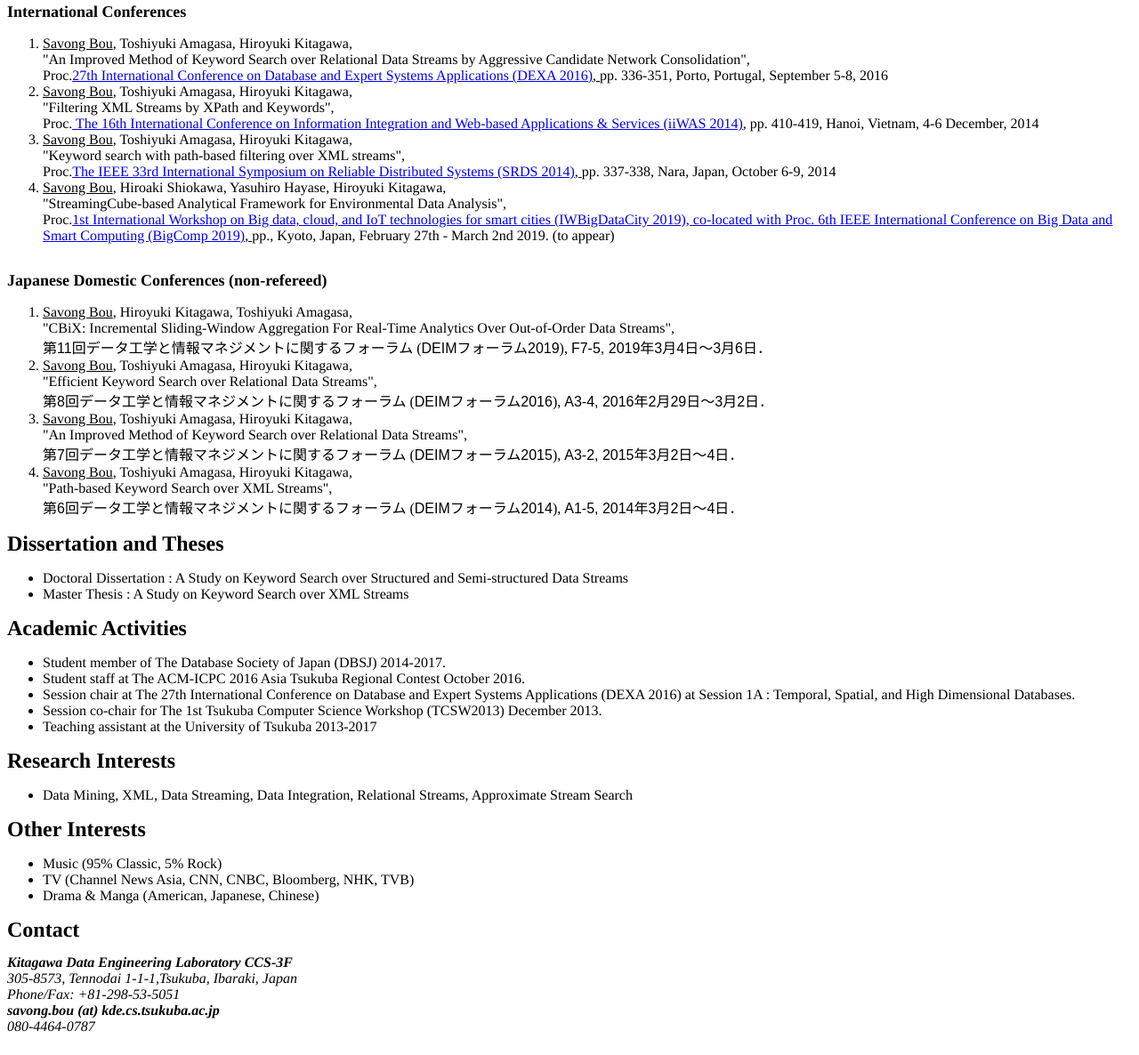
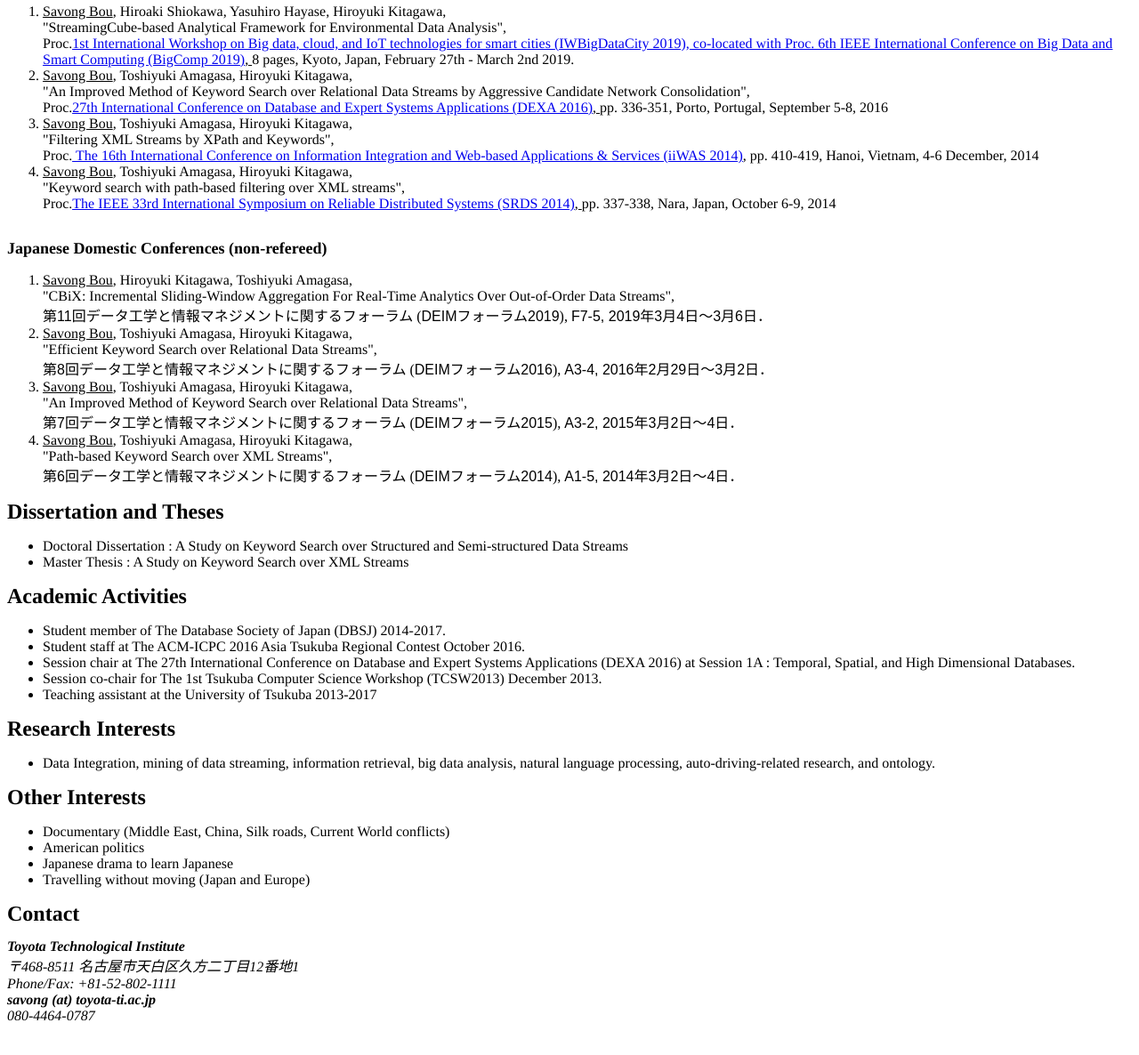
Before and after one commit to savong/savong.github.io, a plain HTML site: page index.html in a window 1280 px wide. Shown: the part 817-2003 px from the top of the page at 89% size. Drawn offline with Linux system fonts and the light colour scheme.

Commit message:
Initial commit

```diff
--- a/index.html
+++ b/index.html
@@ -27,15 +27,11 @@
         <tr>
             <td style="width:80%">
                 <h1 style="margin: 0.0px 0.0px 16.0px 0.0px; font: 36.0px Times"><b>Savong BOU</b></h1>
-                This Website is no longer updated. The most up-to-dated one is <a href="https://researchmap.jp/savongbou/">https://researchmap.jp/savongbou/</a>.
                 <h2 style="margin: 0.0px 0.0px 14.0px 0.0px; font: 24.0px Times"><b>Information</b></h2>
                 <p class="p3">
-                Savong Bou is currently a postdoctoral researcher at the Center for  Computational Science, University of Tsukuba, Japan. He
+                Savong Bou is currently a postdoctoral researcher at the Smart Vehicle Research Center, Toyota Technological Institute, Japan. He
                 received his B.Ed., from Royal University of Phnom Penh (RUPP, Cambodia), and B.Sc. from Norton University (Cambodia) in 2009. He received M.Eng., and Ph.D. degree in Engineering from University of Tsukuba, Japan, in 2014, and 2017, respectively, under the supervision of Prof. Hiroyuki Kitagawa and Prof. Toshiyuki Amagasa.
 
-                Throughout his student life in Japan, he has been working on query processing over data streams. His interest includes data Integration, mining of data streaming, information retrieval, big data analysis.
-
-                Before he came to study in Japan in 2011, he has worked in Cambodia for two years from 2009 to 2011 as a junior SAP-ABAP consultant, which was highly related to database.
 
 
                 </p>
@@ -51,7 +47,8 @@
 
                 <h2 style="margin: 0.0px 0.0px 14.0px 0.0px; font: 24.0px Times"><b>Employment</b></h2>
                 <ul class="ul1">
-                    <li class="li3">December 2018~Now : Postdocotral researcher at the Center for  Computational Science, University of Tsukuba, Japan</li>
+                    <li class="li3">April 2019~Now : Postdocotral researcher at the Smart Vehicle Research Center, Toyota Technological Institute, Japan</li>
+                    <li class="li3">December 2018~March 2019 : Postdocotral researcher at the Center for  Computational Science, University of Tsukuba, Japan</li>
                     <li class="li3">June 2018~November 2018 : Project researcher at the Graduate School of Media and Governance, Keio University, Japan</li>
                     <li class="li3">June 2018~November 2018 : Joint researcher (共同研究員) at the Center for  Computational Science, University of Tsukuba, Japan</li>
                     <li class="li3">May 2018~May 2018 : Commissioned researcher (受託研究員) at the Center for  Computational Science, University of Tsukuba, Japan</li>
@@ -81,7 +78,10 @@ Vol. 11, Iss. 3, pp. 347-369, 2015</li>
 <p class="p5"><br></p>
 <h3 style="margin: 0.0px 0.0px 14.0px 0.0px; font: 18.0px Times"><b>International Conferences</b></h3>
 <ol class="ol1">
-
+      <li class="li3"><span class="s1">Savong Bou</span>, Hiroaki Shiokawa, Yasuhiro Hayase, Hiroyuki Kitagawa,<br>
+      "StreamingCube-based Analytical Framework for Environmental Data Analysis", <span class="Apple-converted-space">  </span><br>
+      Proc.<a href="http://www.bigcomputing.org/"><span class="s3">1st International Workshop on Big data, cloud, and IoT technologies for smart cities (IWBigDataCity 2019), co-located with Proc. 6th IEEE International Conference on Big Data and Smart Computing (BigComp 2019)</span></a><span class="s1">, </span>
+      8 pages, Kyoto, Japan, February 27th - March 2nd 2019.</li>
     <li class="li3"><span class="s1">Savong Bou</span>, Toshiyuki Amagasa, Hiroyuki Kitagawa,<br>
         "An Improved Method of Keyword Search over Relational Data Streams by Aggressive Candidate Network Consolidation", <span class="Apple-converted-space">  </span><br>
         Proc.<a href="http://www.dexa.org/dexa2016"><span class="s3">27th International Conference on Database and Expert Systems Applications (DEXA 2016)</span></a><span class="s1">, </span>
@@ -94,10 +94,6 @@ Vol. 11, Iss. 3, pp. 347-369, 2015</li>
       "Keyword search with path-based filtering over XML streams", <span class="Apple-converted-space">  </span><br>
       Proc.<a href="http://www-nishio.ist.osaka-u.ac.jp/conf/srds2014/index.html"><span class="s3">The IEEE 33rd International Symposium on Reliable Distributed Systems (SRDS 2014)</span></a><span class="s1">, </span>
       pp. 337-338, Nara, Japan, October 6-9, 2014</li>
-  <li class="li3"><span class="s1">Savong Bou</span>, Hiroaki Shiokawa, Yasuhiro Hayase, Hiroyuki Kitagawa,<br>
-      "StreamingCube-based Analytical Framework for Environmental Data Analysis", <span class="Apple-converted-space">  </span><br>
-      Proc.<a href="http://www.bigcomputing.org/"><span class="s3">1st International Workshop on Big data, cloud, and IoT technologies for smart cities (IWBigDataCity 2019), co-located with Proc. 6th IEEE International Conference on Big Data and Smart Computing (BigComp 2019)</span></a><span class="s1">, </span>
-      pp., Kyoto, Japan, February 27th - March 2nd 2019. (to appear)</li>
 
 
 </ol>
@@ -143,21 +139,22 @@ A1-5, 2014</span><span class="s4">年</span><span class="s5">3</span><span class
 
 <h2 style="margin: 0.0px 0.0px 14.0px 0.0px; font: 24.0px Times"><b>Research Interests</b></h2>
 <ul class="ul1">
-    <li class="li3">Data Mining, XML, Data Streaming, Data Integration, Relational Streams, Approximate Stream Search</li>
+    <li class="li3">Data Integration, mining of data streaming, information retrieval, big data analysis, natural language processing, auto-driving-related research, and ontology.</li>
 </ul>
 
 
 <h2 style="margin: 0.0px 0.0px 14.0px 0.0px; font: 24.0px Times"><b>Other Interests</b></h2>
 <ul class="ul1">
-  <li class="li3">Music (95% Classic, 5% Rock)</li>
-  <li class="li3">TV (Channel News Asia, CNN, CNBC, Bloomberg, NHK, TVB)</li>
-  <li class="li3">Drama &amp; Manga (American, Japanese, Chinese)</li>
+  <li class="li3">Documentary (Middle East, China, Silk roads, Current World conflicts)</li>
+  <li class="li3">American politics</li>
+  <li class="li3">Japanese drama to learn Japanese</li>
+  <li class="li3">Travelling without moving (Japan and Europe)</li>
 </ul>
 <h2 style="margin: 0.0px 0.0px 14.0px 0.0px; font: 24.0px Times"><b>Contact</b></h2>
-<p class="p3"><b><i>Kitagawa Data Engineering Laboratory CCS-3F</i></b></p>
-<p class="p3"><i>305-8573, Tennodai 1-1-1,Tsukuba, Ibaraki, Japan<span class="Apple-converted-space"> </span></i></p>
-<p class="p3"><i>Phone/Fax: +81-298-53-5051</i></p>
-<p class="p3"><b><i>savong.bou (at) kde.cs.tsukuba.ac.jp</i></b><i><span class="Apple-converted-space"> </span></i></p>
+<p class="p3"><b><i>Toyota Technological Institute</i></b></p>
+<p class="p3"><i>〒468-8511 名古屋市天白区久方二丁目12番地1<span class="Apple-converted-space"> </span></i></p>
+<p class="p3"><i>Phone/Fax: +81-52-802-1111</i></p>
+<p class="p3"><b><i>savong (at) toyota-ti.ac.jp</i></b><i><span class="Apple-converted-space"> </span></i></p>
 <p class="p3"><i>080-4464-0787</i></p>
 <p class="p5"><br></p>
 </body>
```
Also changed, not shown: profile.jpg (added).
